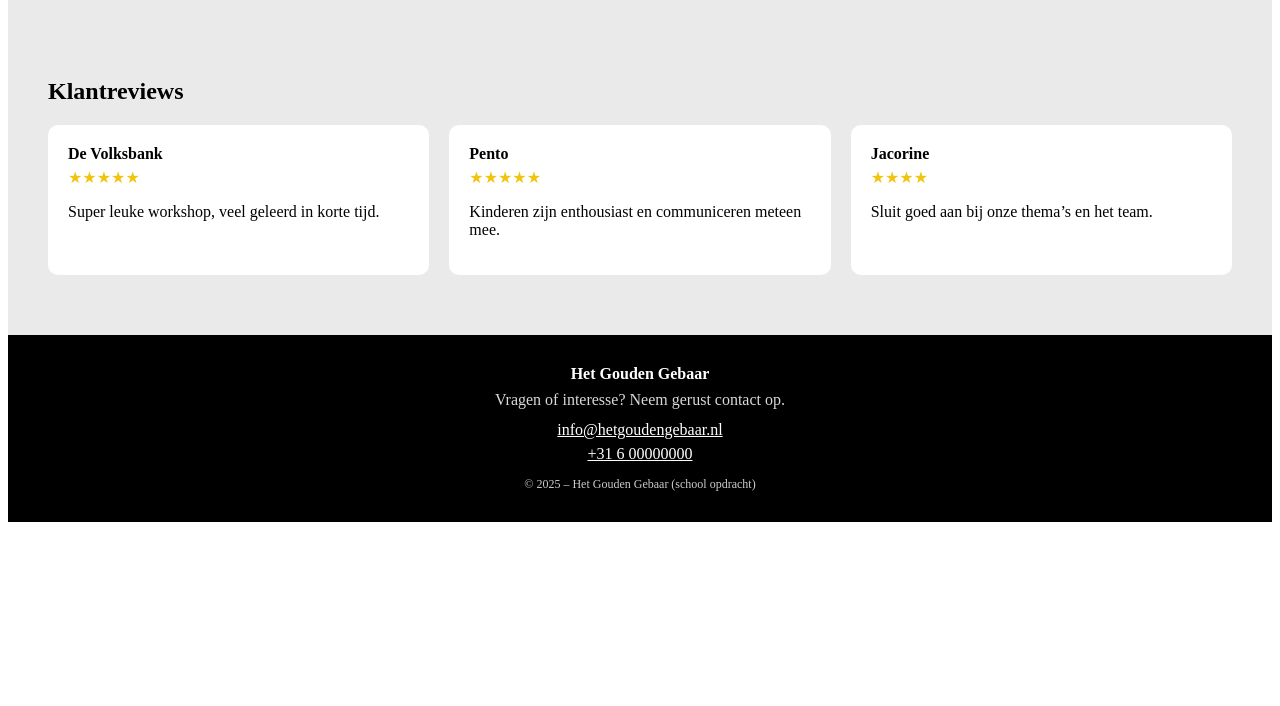
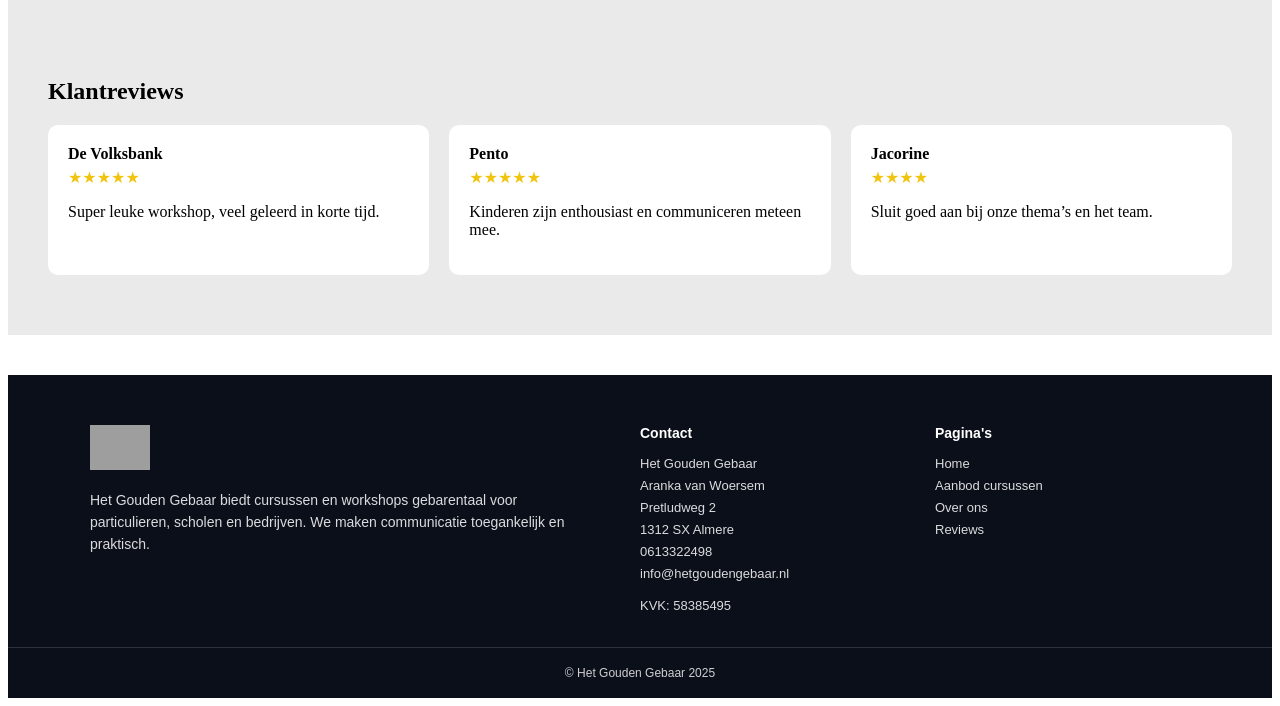
Before and after one commit to owusu123456/hetgoudengebaar, a PHP site: page / in a window 1280 px wide. Shown: the part 669-1375 px from the top of the page. Before the commit the page ends 1191 px from the top, so only its background shows below. Run offline with PHP 8.4, Linux system fonts and the light colour scheme; grey boxes are pictures that could not be loaded.

Commit message:
Footer aangepast index en style

```diff
--- a/index.php
+++ b/index.php
@@ -81,19 +81,46 @@ if ($reviewsJson !== false) {
 </section>
 
 <footer class="footer">
-  <div class="footer-inner">
-    <p class="footer-title">Het Gouden Gebaar</p>
-    <p class="footer-text">
-      Vragen of interesse? Neem gerust contact op.
-    </p>
+  <div class="footer-container">
 
-    <ul class="footer-links">
-      <li><a href="mailto:info@hetgoudengebaar.nl">info@hetgoudengebaar.nl</a></li>
-      <li><a href="tel:+31600000000">+31 6 00000000</a></li>
-    </ul>
+    <div class="footer-col footer-left">
+      <img src="images/logo.png" alt="Het Gouden Gebaar logo" class="footer-logo">
 
-    <p class="footer-copy">
-      © <?php echo date("Y"); ?> – Het Gouden Gebaar (school opdracht)
-    </p>
+      <p class="footer-text">
+        Het Gouden Gebaar biedt cursussen en workshops gebarentaal voor particulieren,
+        scholen en bedrijven. We maken communicatie toegankelijk en praktisch.
+      </p>
+    </div>
+
+    <div class="footer-col footer-middle">
+      <h4>Contact</h4>
+
+      <ul class="footer-list">
+        <li>Het Gouden Gebaar</li>
+        <li>Aranka van Woersem</li>
+        <li>Pretludweg 2</li>
+        <li>1312 SX Almere</li>
+        <li>0613322498</li>
+        <li>info@hetgoudengebaar.nl</li>
+        <li class="footer-spacer"></li>
+        <li>KVK: 58385495</li>
+      </ul>
+    </div>
+
+    <div class="footer-col footer-right">
+      <h4>Pagina's</h4>
+
+      <ul class="footer-list">
+        <li>Home</li>
+        <li>Aanbod cursussen</li>
+        <li>Over ons</li>
+        <li>Reviews</li>
+      </ul>
+    </div>
+
+  </div>
+
+  <div class="footer-bottom">
+    © Het Gouden Gebaar <?php echo date("Y"); ?>
   </div>
 </footer>
--- a/style.css
+++ b/style.css
@@ -81,48 +81,72 @@
 }
 
 .footer {
-  background: #000;
+  background: #0b0f1a;
   color: #fff;
-  padding: 30px 20px;
-  text-align: center;
+  padding: 50px 0 0 0;
+  margin-top: 40px;
+  font-family: Arial, sans-serif;
 }
 
-.footer-inner {
-  max-width: 900px;
+.footer-container {
+  max-width: 1100px;
   margin: 0 auto;
+  padding: 0 40px 30px 40px;
+  display: grid;
+  grid-template-columns: 2fr 1fr 1fr;
+  gap: 40px;
+  align-items: start;
 }
 
-.footer-title {
-  font-weight: 700;
-  margin: 0 0 8px 0;
+.footer-logo {
+  height: 45px;
+  margin-bottom: 15px;
 }
 
 .footer-text {
-  margin: 0 0 12px 0;
-  opacity: 0.85;
+  font-size: 14px;
+  line-height: 22px;
+  color: rgba(255,255,255,0.85);
+  max-width: 520px;
+  margin: 0;
 }
 
-.footer-links {
+.footer h4 {
+  margin: 0 0 12px 0;
+  font-size: 14px;
+  font-weight: 700;
+}
+
+.footer-list {
   list-style: none;
   padding: 0;
-  margin: 0 0 14px 0;
+  margin: 0;
 }
 
-.footer-links li {
-  margin: 6px 0;
+.footer-list li {
+  font-size: 13px;
+  line-height: 22px;
+  color: rgba(255,255,255,0.85);
 }
 
-.footer-links a {
-  color: #fff;
-  text-decoration: underline;
+.footer-spacer {
+  height: 10px;
 }
 
-.footer-links a:hover {
-  opacity: 0.8;
+.footer-bottom {
+  border-top: 1px solid rgba(255,255,255,0.15);
+  text-align: center;
+  padding: 18px 0;
+  font-size: 12px;
+  color: rgba(255,255,255,0.8);
 }
 
-.footer-copy {
-  margin: 0;
-  font-size: 12px;
-  opacity: 0.8;
+@media (max-width: 900px) {
+  .footer-container {
+    grid-template-columns: 1fr;
+    padding: 0 20px 25px 20px;
+  }
+  .footer-logo {
+    height: 40px;
+  }
 }
```
